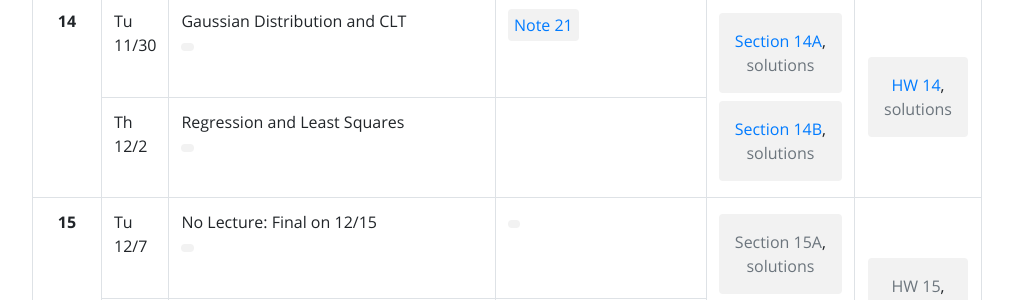
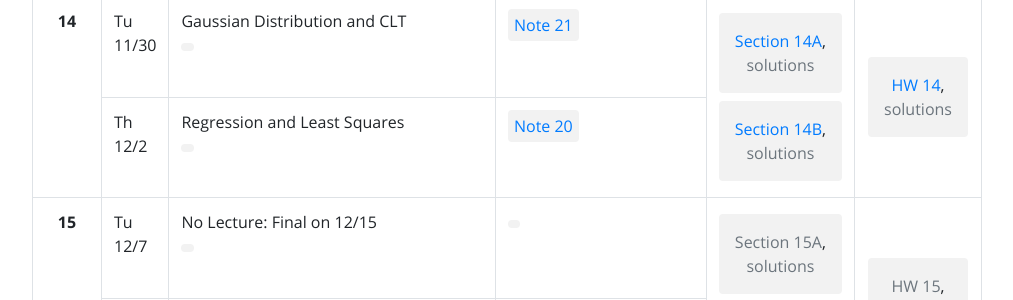
Before and after one commit to tsgoten/cs70-website, a Jekyll site: the page built from index.html, in a window 1280 px wide and 900 px high, scrolled down 3763 px. Shown: the part 285-585 px from the top of the window, without its empty margins (133-1146 px from the left). Built offline with Jekyll 4.4.1, drawn with Linux system fonts in a browser that asks for light colours.

Commit message:
released note

```diff
--- a/_data/materials/week_14.yml
+++ b/_data/materials/week_14.yml
@@ -13,7 +13,7 @@
   date: "12/2"
   week: 14
   title: "Regression and Least Squares"
-  reading_text:
+  reading_text: [20]
   webcast:
   password:
   mirror:
```
